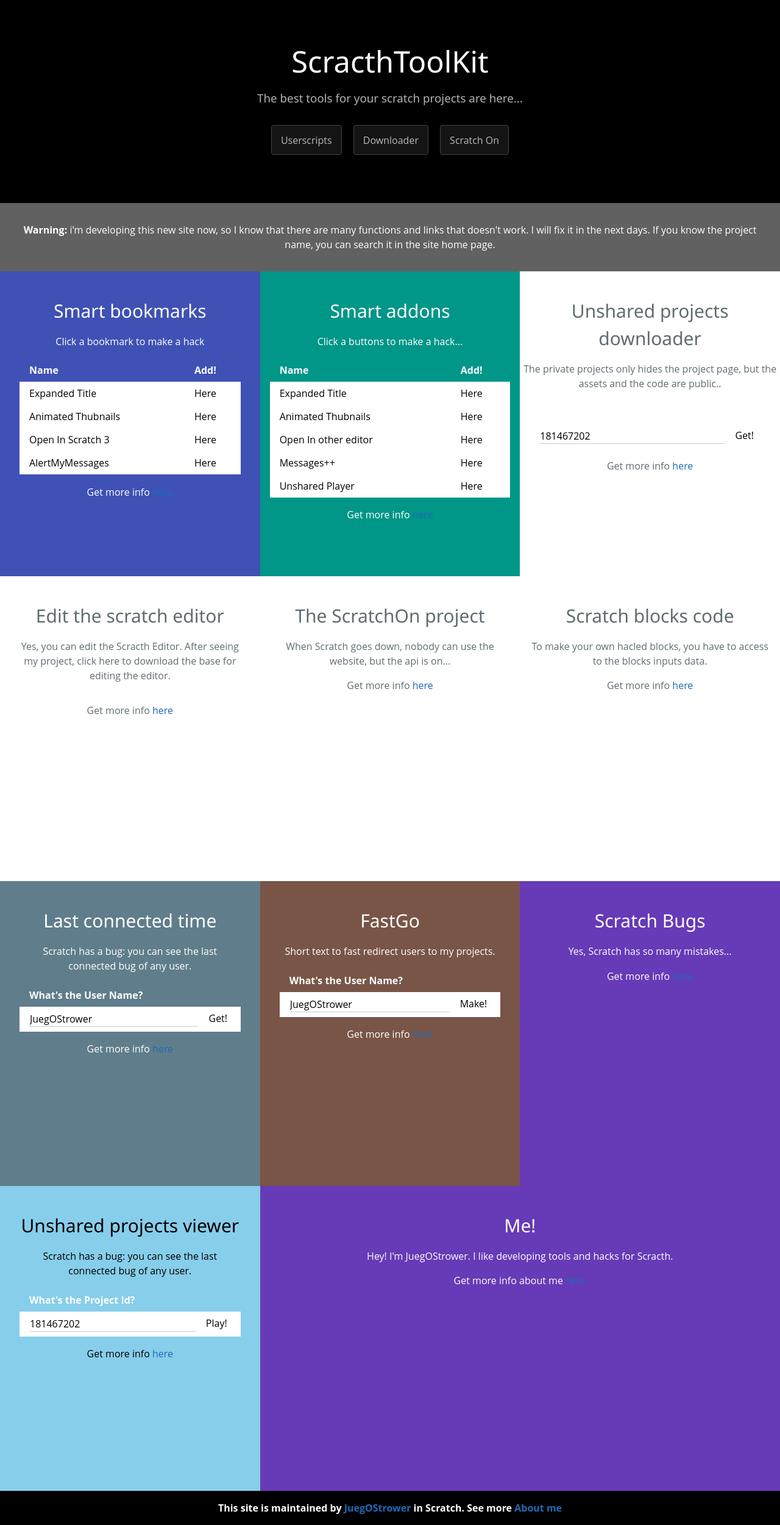
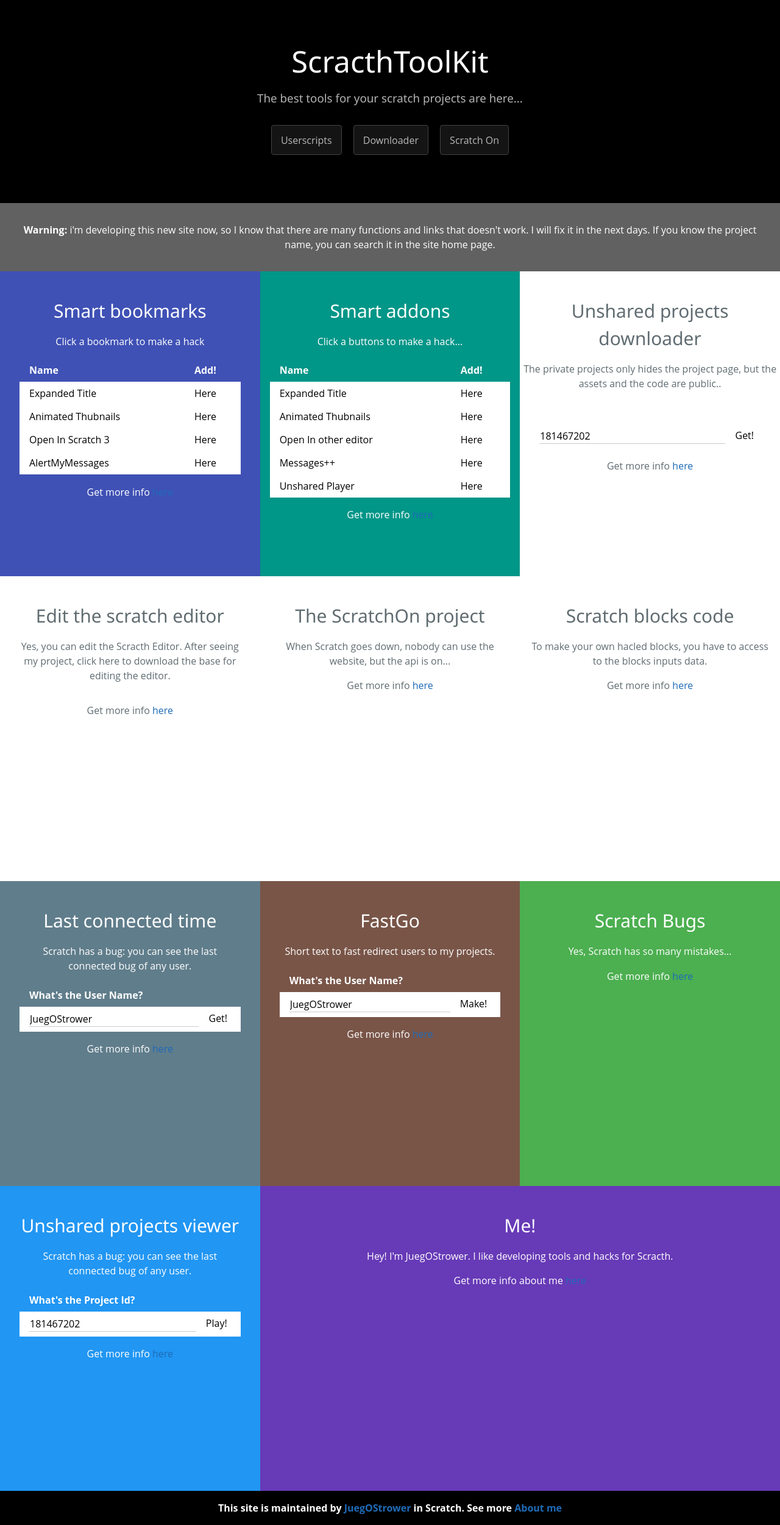
Before and after one commit to JuegOStrower/juegostrower.github.io, a Jekyll site: the page index.html, which Jekyll copies as it is, in a window 1280 px wide. Shown: the whole page at 61% size. Built offline with Jekyll 4.4.1, drawn with Linux system fonts in a browser that asks for light colours; comment, search, counter and statistics services are not loaded.

Commit message:
Update index.html

```diff
--- a/index.html
+++ b/index.html
@@ -161,7 +161,7 @@
         </div>
         <p>Get more info <a href="fastgo">here</a></p></div>
   </div>
-  <div class="w3-third w3-deep-purple w3-container" style="min-height:500px">
+  <div class="w3-third w3-green w3-container" style="min-height:500px">
     <div class="w3-padding-32 w3-center">
       <h2>Scratch Bugs</h2>
       <p class="w3-container">Yes, Scratch has so many mistakes...</p>
@@ -170,7 +170,7 @@
   </div>
 </div>
 <div class="w3-row">
-  <div class="w3-third w3-light-blue w3-container" style="min-height:500px">
+  <div class="w3-third w3-blue w3-container" style="min-height:500px">
     <div class="w3-padding-32 w3-center">
       <h2>Unshared projects viewer</h2>
       <p class="w3-container">Scratch has a bug: you can see the last connected bug of any user.</p>
```
